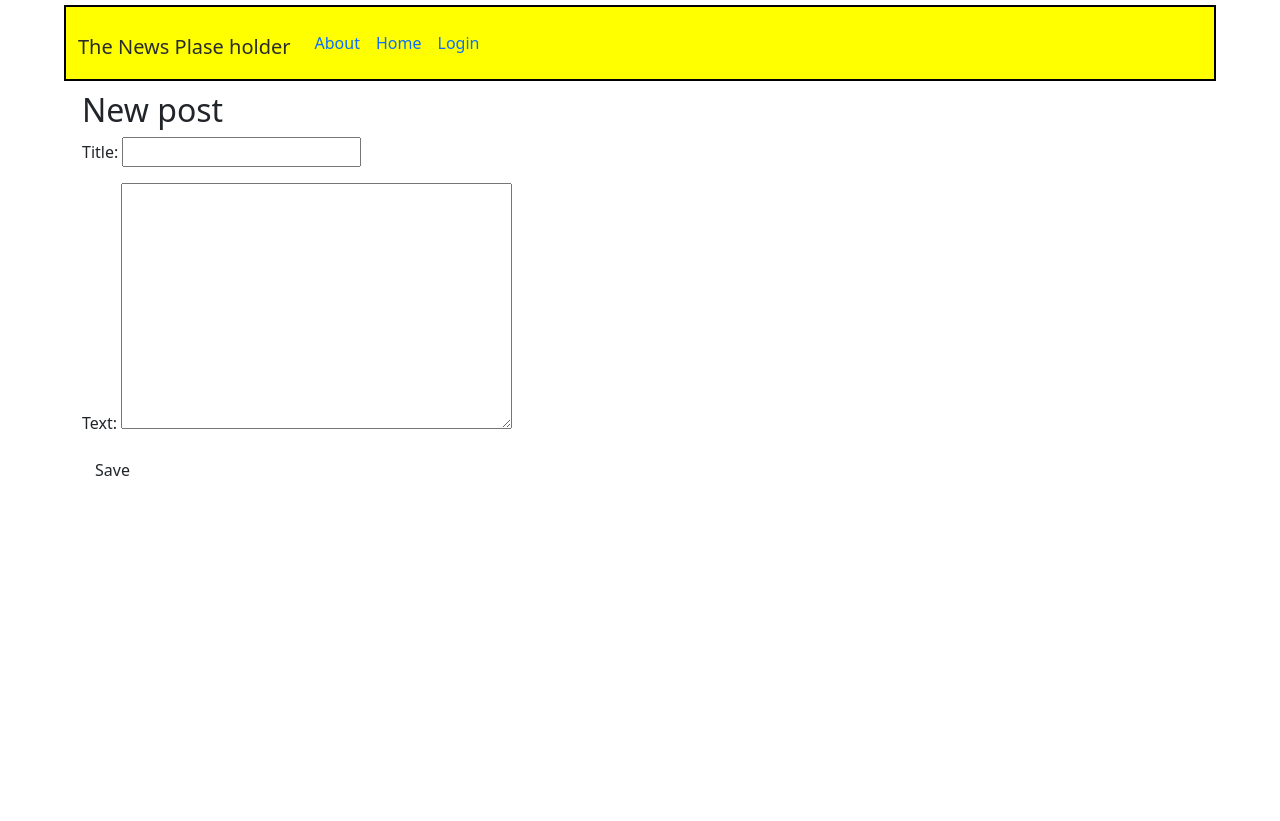
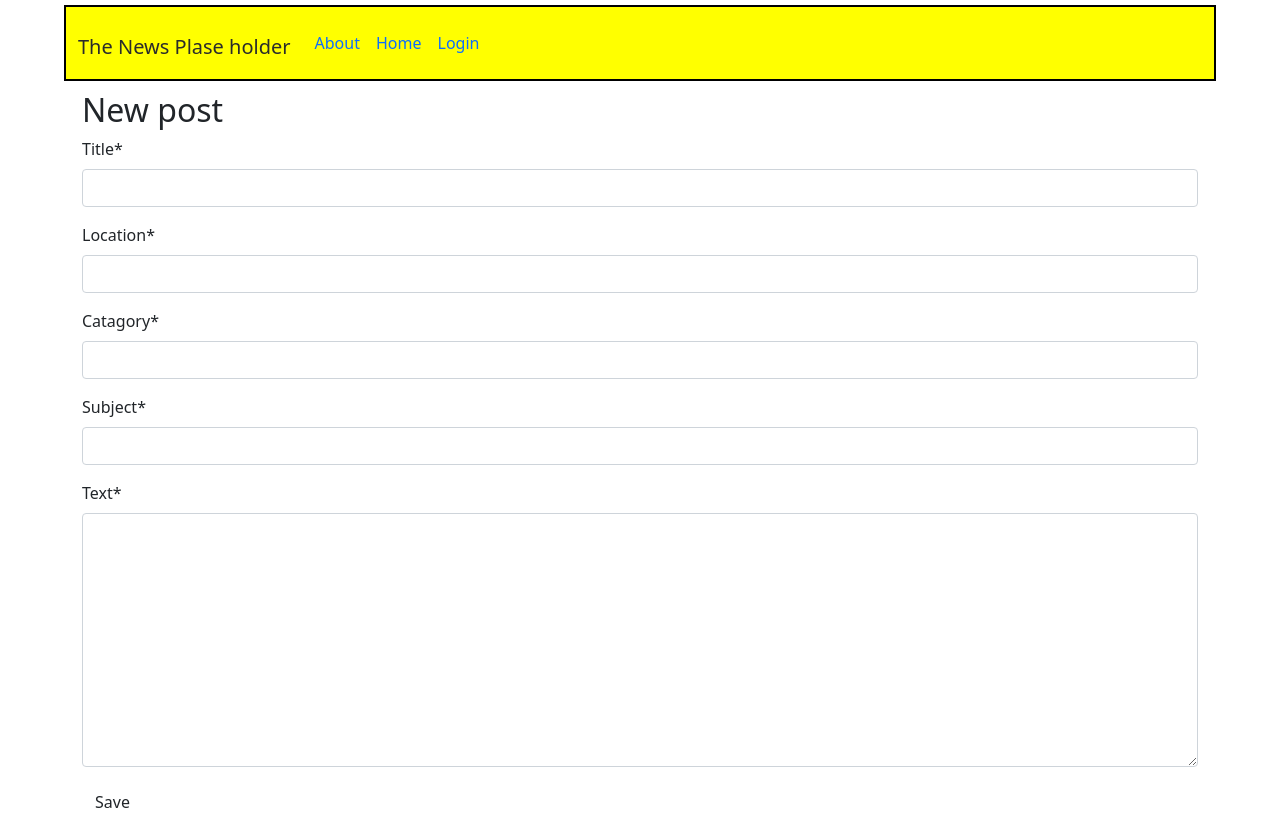
Before and after one commit to E-Designs/NewsBlog, a Django app: page /post/new/ in a window 1280 px wide. Before the commit the page ends 476 px from the top, so only its background shows below. Run offline with Django 3.2, Linux system fonts and the light colour scheme; some libraries are stand-ins or nearby versions.

Commit message:
updated database, worked on crispy forms

```diff
--- a/blog/forms.py
+++ b/blog/forms.py
@@ -5,4 +5,4 @@ class PostForm(forms.ModelForm):
 
     class Meta:
         model = Post
-        fields = ('title', 'text')
+        fields = ('title', 'location', 'catagory', 'subject', 'text')
--- a/blog/models.py
+++ b/blog/models.py
@@ -6,9 +6,14 @@ from django.contrib.auth.models import User
 # Create your models here.
 
 class Post(models.Model):
+    visability_state = [('p','pending'), ('a', 'approved'), ( 'U', 'under-review'), ('h', 'hidden')]
     author = models.ForeignKey(User, on_delete=models.CASCADE)
     title = models.CharField(max_length=200)
+    location = models.CharField(max_length=100)
+    catagory = models.CharField(max_length=100)
+    subject = models.CharField(max_length=100)
     text = models.TextField()
+    visability = models.CharField(max_length=15,choices=visability_state, default='p')
     create_date = models.DateTimeField(default=timezone.now)
     published_date = models.DateField(blank=True, null=True)
 
--- a/blog/static/css/blog.css
+++ b/blog/static/css/blog.css
@@ -30,8 +30,7 @@ header a{
 }
 
 .arthor-img{
-    height: 55px;
-    width: 55px;
+    width: 25%;
 }
 
 nav ul{
--- a/blog/templates/blog/post_edit.html
+++ b/blog/templates/blog/post_edit.html
@@ -1,10 +1,11 @@
 {% extends 'blog/base.html' %}
+{% load crispy_forms_tags %}
 
 {% block content %}
 <h2>New post</h2>
 <form method="POST" class="post-form">
     {% csrf_token %}
-    {{ form.as_p }}
+    {{ form|crispy }}
     <button type="submit" class="save btn btn-default">Save</button>
 </form>
 {% endblock%}
--- a/blog/views.py
+++ b/blog/views.py
@@ -36,6 +36,7 @@ def post_edit(request, pk):
             post =form.save(commit=False)
             post.author = request.user
             post.published_date = timezone.now()
+            post.visability = 'p'
             post.save()
             return redirect('post_detail', pk=post.pk)
     else:
--- a/mysite/settings.py
+++ b/mysite/settings.py
@@ -40,6 +40,7 @@ INSTALLED_APPS = [
     'blog.apps.BlogConfig',
     'users.apps.UsersConfig',
     'crispy_forms',
+    'crispy_bootstrap5',
 ]
 
 MIDDLEWARE = [
@@ -129,6 +130,9 @@ MEDIA_URL = '/media/'
 LOGIN_REDIRECT_URL = 'post_list'
 LOGIN_URL = 'login'
 
+CRISPY_ALLOWED_TEMPLATE_PACKS = 'bootstrap5'
+CRISPY_TEMPLATE_PACK = 'bootstrap5'
+
 # Default primary key field type
 # https://docs.djangoproject.com/en/3.2/ref/settings/#default-auto-field
 
--- a/requirements.txt
+++ b/requirements.txt
@@ -1,6 +1,7 @@
 asgiref==3.4.1
-Django~=3.2.7
-django-crispy-forms==1.12.0
+crispy-bootstrap5==0.6
+Django==3.2.7
+django-crispy-forms==1.13.0
 Pillow==8.3.2
 pytz==2021.1
 sqlparse==0.4.1
```
Also changed, not shown: blog/migrations/0001_visabiliy_catagory_location_subject.py.
